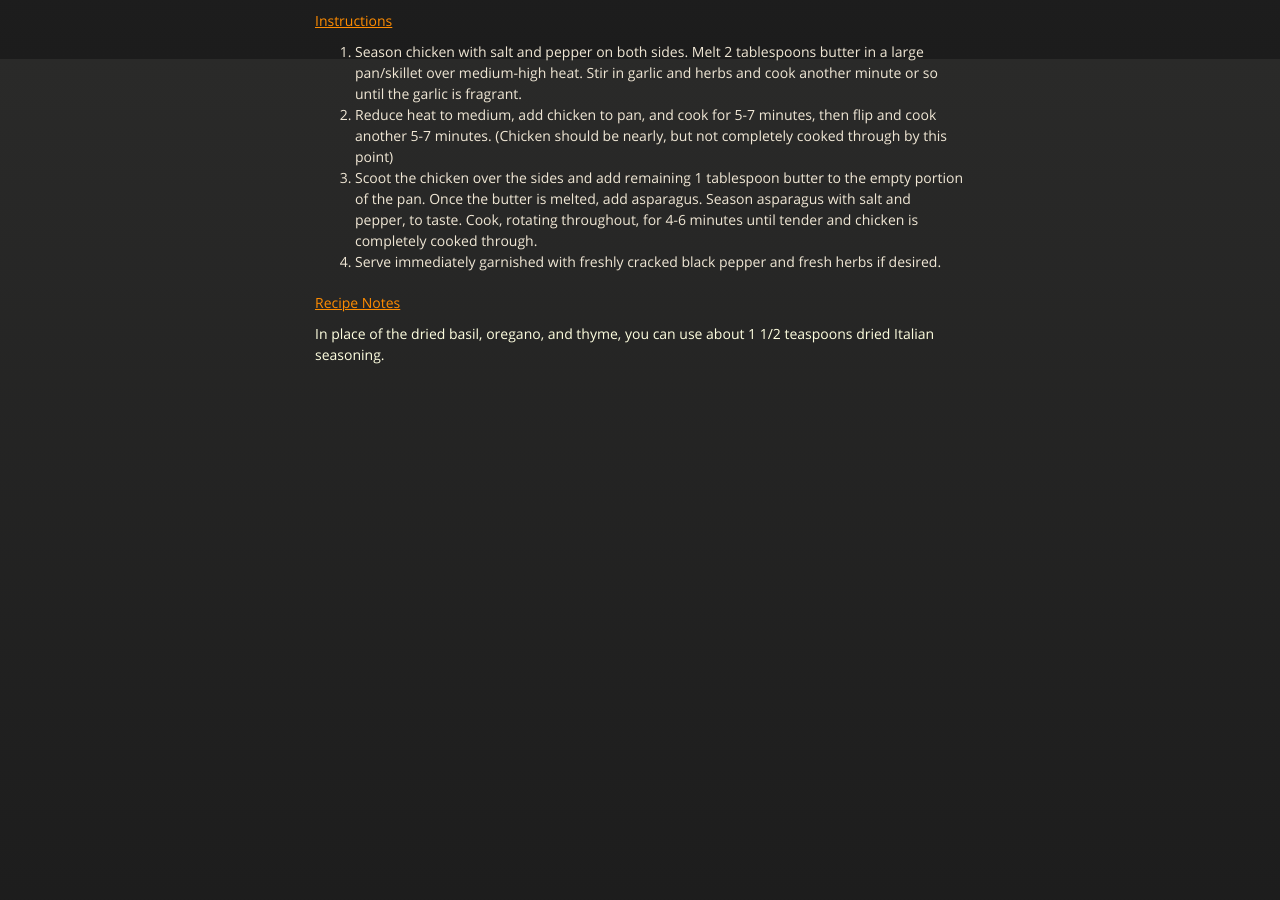
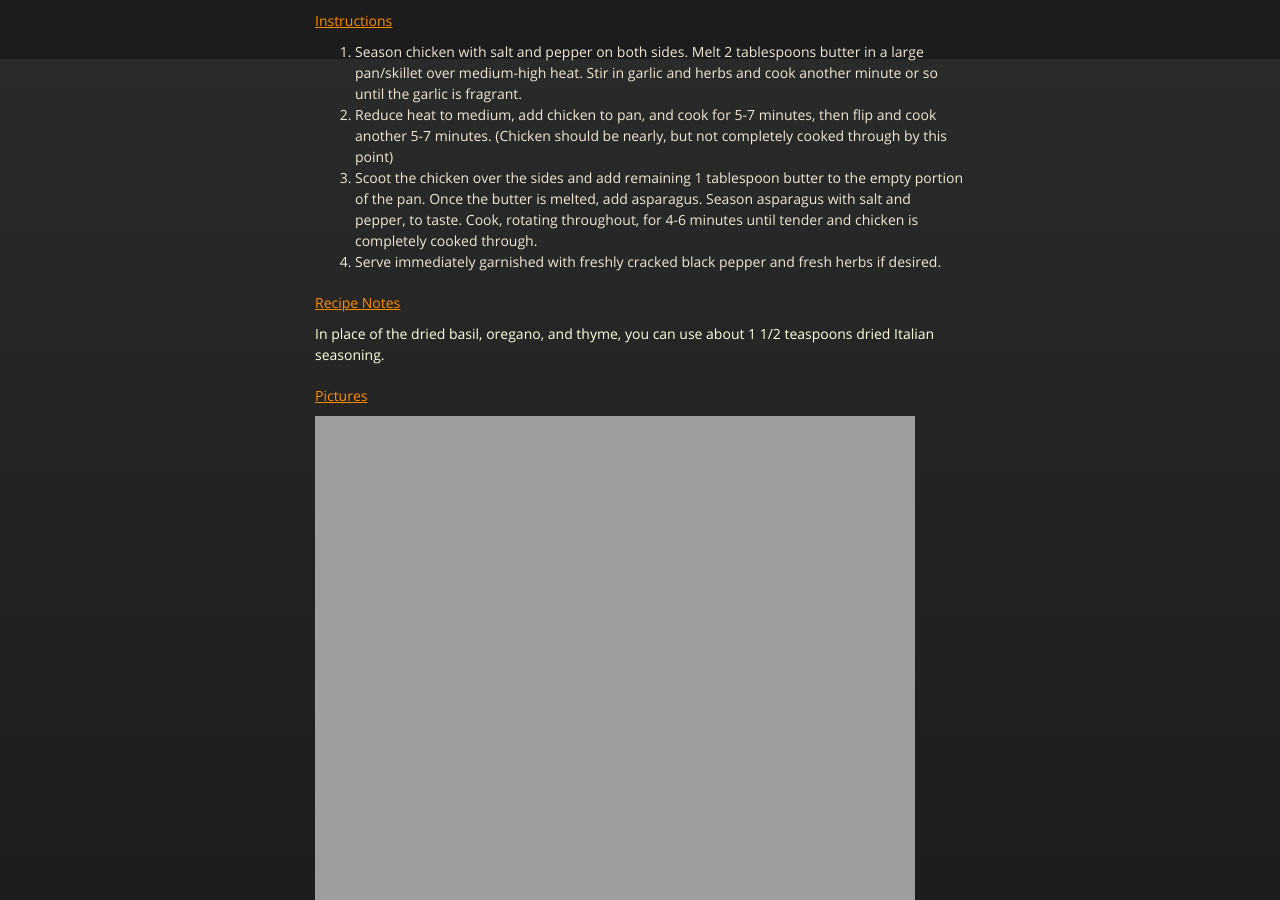
Before and after one commit to cmwillett/TheDigitalCookbook, a Jekyll site: the page built from Dinners/OnePanGarlicHerbChickenAndAsparagus.md, in a window 1280 px wide and 900 px high, scrolled down 841 px. Built offline with Jekyll 4.4.1, drawn with Linux system fonts in a browser that asks for light colours; nearby versions of some CDN libraries; before the commit the page ends 1246 px from its top, so only the background shows below that.

Commit message:
added one pan chicken pics

```diff
--- a/Dinners/OnePanGarlicHerbChickenAndAsparagus.md
+++ b/Dinners/OnePanGarlicHerbChickenAndAsparagus.md
@@ -28,3 +28,7 @@
 
 #### Recipe Notes
 In place of the dried basil, oregano, and thyme, you can use about 1 1/2 teaspoons dried Italian seasoning.
+
+#### Pictures
+![]({{site.github.url}}/Dinners/Images/OnePanGarlicHerbChickenAndAsparagus.jpg){:height="600px" width="600px"}
+![]({{site.github.url}}/Dinners/Images/OnePanGarlicHerbChickenAndAsparagus2.jpg){:height="600px" width="600px"}
```
Also changed, not shown: 2 other files.
